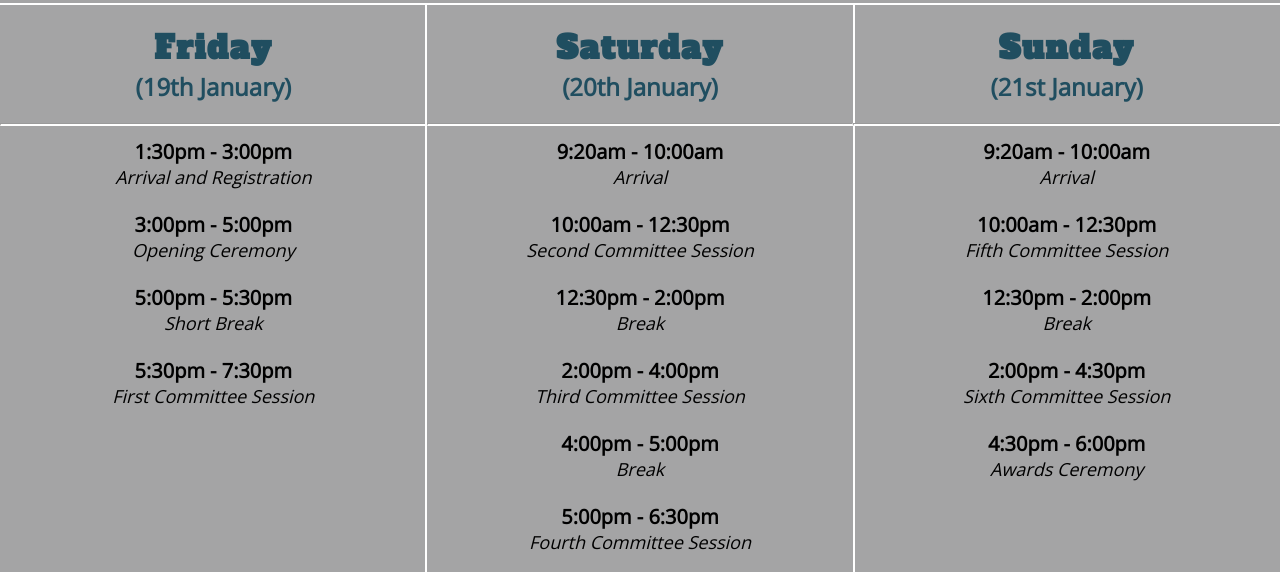
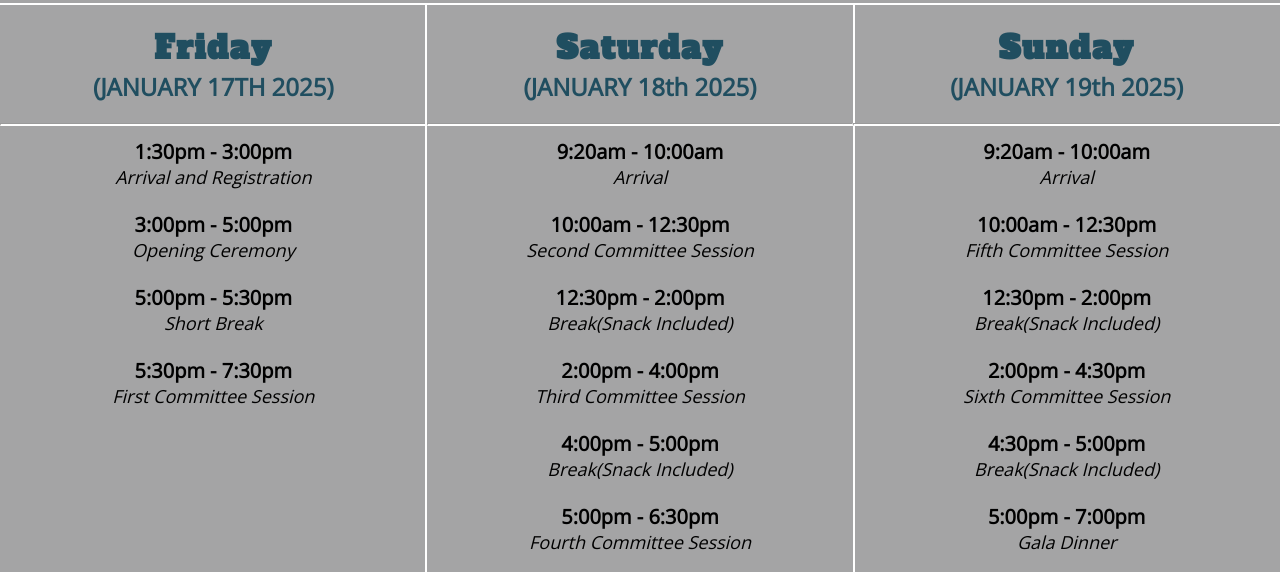
Before and after one commit to lalalala-beep/IASMUN, a SvelteKit app: page /conference-schedule in a window 1280 px wide. Shown: the part 228-800 px from the top of the page. Built offline with nearby package versions, Linux system fonts and the light colour scheme.

Commit message:
conference schedule updated

```diff
--- a/src/routes/(app)/conference-schedule/+page.svelte
+++ b/src/routes/(app)/conference-schedule/+page.svelte
@@ -3,7 +3,7 @@
 	let days = [
 		{
 			day: 'Friday',
-			date: '(19th January)',
+			date: '(JANUARY 17TH 2025)',
 			timing: [
 				{ start: '1:30pm', end: '3:00pm', desc: 'Arrival and Registration' },
 				{ start: '3:00pm', end: '5:00pm', desc: 'Opening Ceremony' },
@@ -13,27 +13,29 @@
 		},
 		{
 			day: 'Saturday',
-			date: '(20th January)',
+			date: '(JANUARY 18th 2025)',
 			timing: [
 				{ start: '9:20am', end: '10:00am', desc: 'Arrival' },
 				{ start: '10:00am', end: '12:30pm', desc: 'Second Committee Session' },
-				{ start: '12:30pm', end: '2:00pm', desc: 'Break' },
+				{ start: '12:30pm', end: '2:00pm', desc: 'Break(Snack Included)' },
 				{ start: '2:00pm', end: '4:00pm', desc: 'Third Committee Session' },
-				{ start: '4:00pm', end: '5:00pm', desc: 'Break' },
+				{ start: '4:00pm', end: '5:00pm', desc: 'Break(Snack Included)' },
 				{ start: '5:00pm', end: '6:30pm', desc: 'Fourth Committee Session' },
-				{ start: '6:30pm', end: '7:00pm', desc: 'Short Break' },
-				{ start: '7:00pm', end: '8:30pm', desc: 'Social Night' }
+				{ start: '6:30pm', end: '7:00pm', desc: 'Break' },
+				{ start: '7:00pm', end: '9:00pm', desc: 'Social Night' }
 			]
 		},
 		{
 			day: 'Sunday',
-			date: '(21st January)',
+			date: '(JANUARY 19th 2025)',
 			timing: [
 				{ start: '9:20am', end: '10:00am', desc: 'Arrival' },
 				{ start: '10:00am', end: '12:30pm', desc: 'Fifth Committee Session' },
-				{ start: '12:30pm', end: '2:00pm', desc: 'Break' },
+				{ start: '12:30pm', end: '2:00pm', desc: 'Break(Snack Included)' },
 				{ start: '2:00pm', end: '4:30pm', desc: 'Sixth Committee Session' },
-				{ start: '4:30pm', end: '6:00pm', desc: 'Awards Ceremony' }
+				{ start: '4:30pm', end: '5:00pm', desc: 'Break(Snack Included)' },
+				{ start: '5:00pm', end: '7:00pm', desc: 'Gala Dinner' },
+				{ start: '7:00pm', end: '8:30pm', desc: 'Closing Ceremony' }
 			]
 		}
 	];
```
